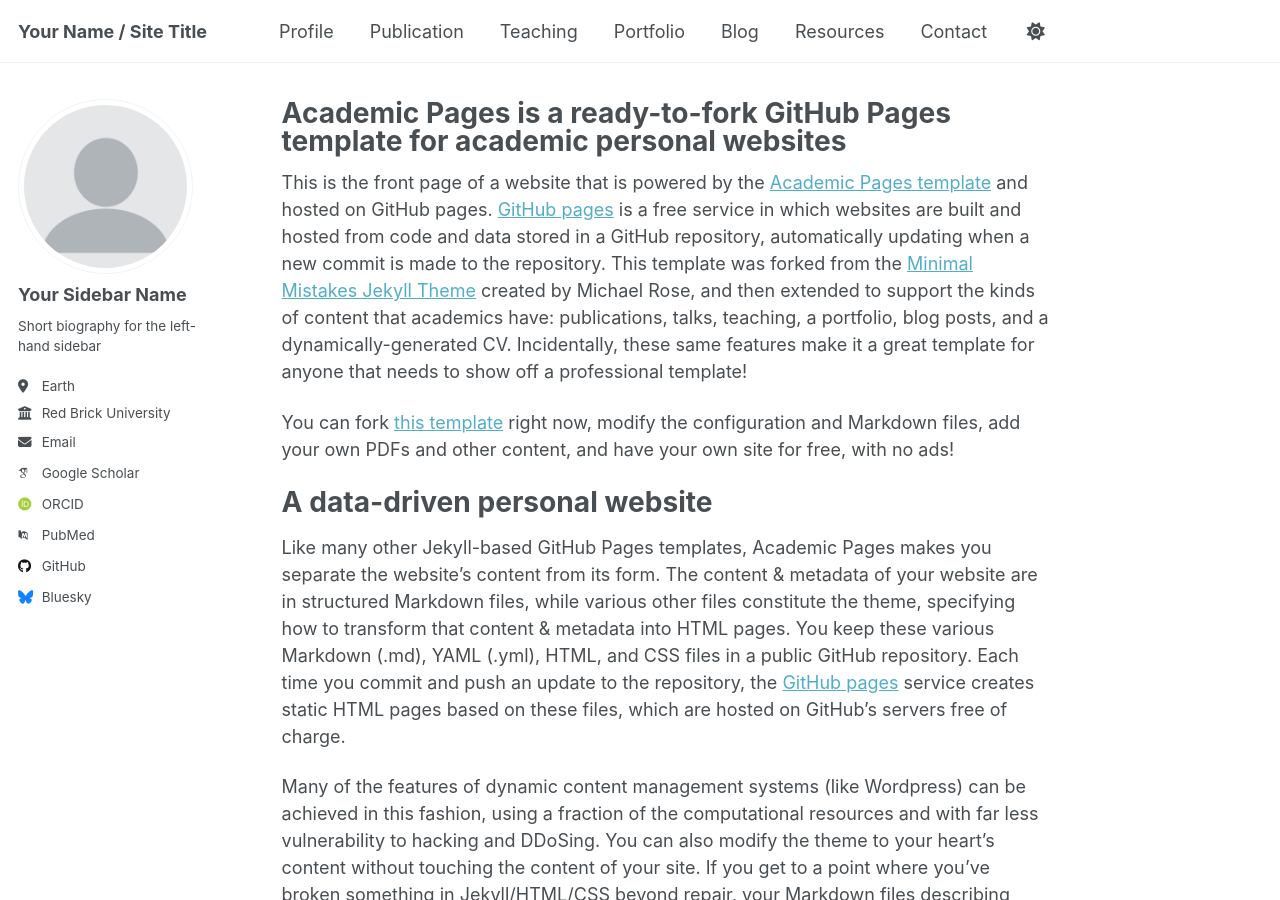
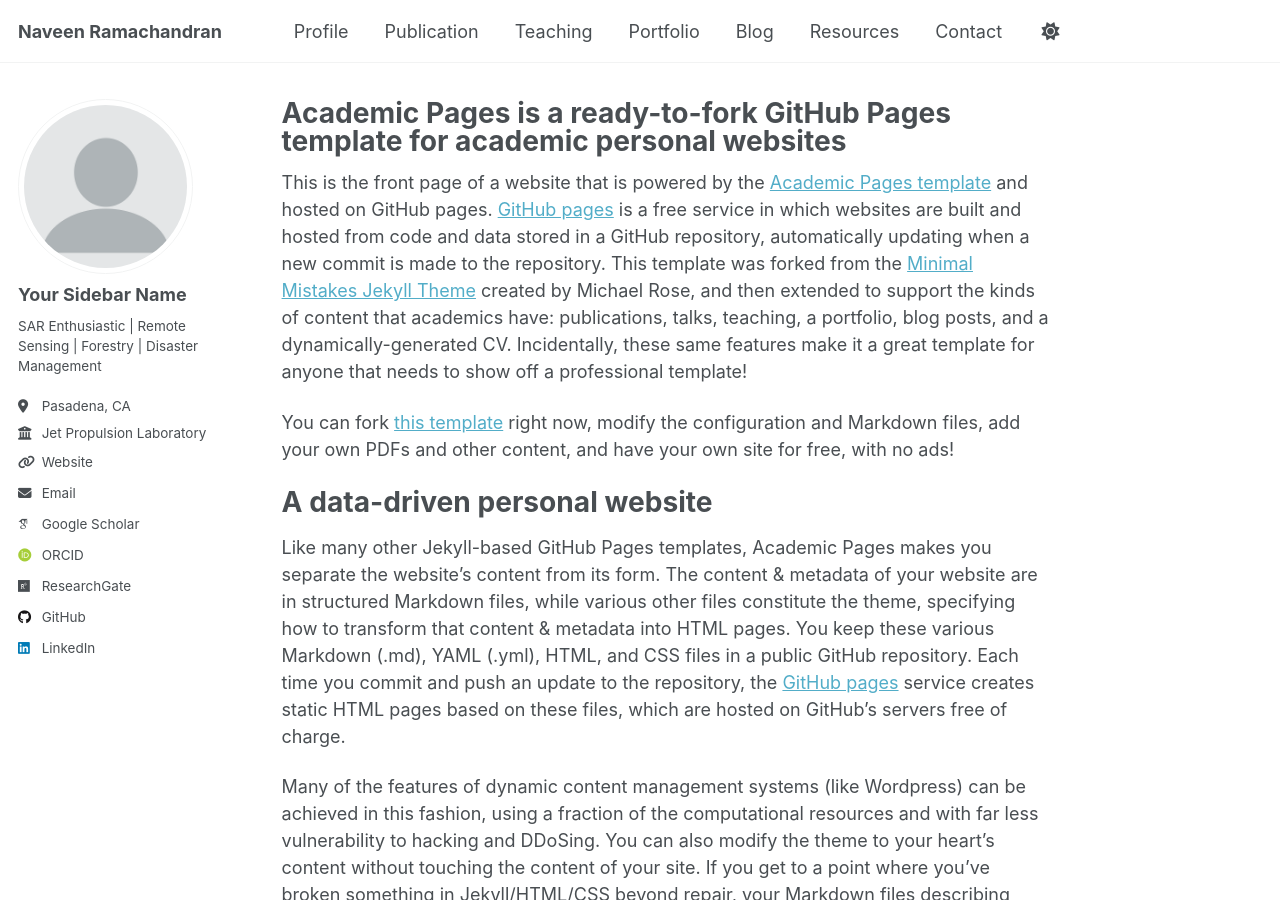
Before and after one commit to praramb/praramb.github.io, a Jekyll site: the page built from _pages/about.md, in a window 1280 px wide and 900 px high. Built offline with Jekyll 4.4.1, drawn with Linux system fonts in a browser that asks for light colours; some web fonts are replaced; a script that is not in the unit is left out.

Commit message:
new_config

```diff
--- a/_config.yml
+++ b/_config.yml
@@ -9,13 +9,13 @@
 # Basic Site Settings
 locale                   : "en-US"
 site_theme               : "default"
-title                    : "Your Name / Site Title"
+title                    : "Naveen Ramachandran"
 title_separator          : "-"
 name                     : &name "Your Name"
 description              : &description "personal description"
-url                      : https://academicpages.github.io # the base hostname & protocol for your site e.g. "https://[your GitHub username].github.io" or if you already have some other page hosted on Github then use "https://[your GitHub username].github.io/[Your Repo Name]"
+url                      : https://praramb.github.io # the base hostname & protocol for your site e.g. "https://[your GitHub username].github.io" or if you already have some other page hosted on Github then use "https://[your GitHub username].github.io/[Your Repo Name]"
 baseurl                  : "" # the subpath of your site, e.g. "/blog"
-repository               : "academicpages/academicpages.github.io"
+repository               : "praramb/praramb.github.io"
 
 # Site Author - The following control what appear as part of the author content on the side bar.
 #               If a field is blank the icon and link will not appear, otherwise it will be shown.
@@ -25,35 +25,35 @@ author:
   avatar           : "profile.png"
   name             : "Your Sidebar Name"
   pronouns         : # example: "she/her"
-  bio              : "Short biography for the left-hand sidebar"
-  location         : "Earth"
-  employer         : "Red Brick University"
-  uri              : # URL
-  email            : "none@example.org"
+  bio              : "SAR Enthusiastic | Remote Sensing | Forestry | Disaster Management"
+  location         : "Pasadena, CA"
+  employer         : "Jet Propulsion Laboratory"
+  uri              : "https://science.jpl.nasa.gov/people/naveenr/"
+  email            : "naveenr342@gmail.com"
 
   # Academic websites
   academia         : # URL
   arxiv            : # URL - Update with the correct link to your profile
-  googlescholar    : "https://scholar.google.com/citations?user=PS_CX0AAAAAJ"
+  googlescholar    : "https://scholar.google.com/citations?user=-DCdcacAAAAJ&hl=en"
   inspire-hep      : # URL
   impactstory      : # URL
-  orcid            : "http://orcid.org/yourorcidurl"
+  orcid            : "https://orcid.org/0000-0002-4025-6559"
   semantic         : # URL
-  pubmed           : "https://www.ncbi.nlm.nih.gov/pubmed/?term=john+snow"
-  researchgate     : # URL
+  pubmed           : # URL
+  researchgate     : "https://www.researchgate.net/profile/Naveen-Ramachandran?ev=hdr_xprf"
   scopus           : # URL
 
   # Repositories and software development
   bitbucket        : # Username - Update with your username on the site
   codepen          : # Username
   dribbble         : # Username
-  github           : "academicpages"
+  github           : "https://github.com/praramb"
   kaggle           : # Username
   stackoverflow    : # User number or user number and name (i.e., use "1" or "1/jeff-atwood")
 
   # Social media
   artstation       : # Username
-  bluesky          : "bsky.app" # Replace this with you Bluesky username
+  bluesky          : # Username # Replace this with you Bluesky username
   facebook         : # Username
   flickr           : # Username
   foursquare       : # Username
@@ -62,7 +62,7 @@ author:
   keybase          : # Username
   instagram        : # Username
   lastfm           : # Username
-  linkedin         : # Username
+  linkedin         : "naveenramachandran"
   mastodon         : # URL
   medium           : # URL
   pinterest        : # Username
```
